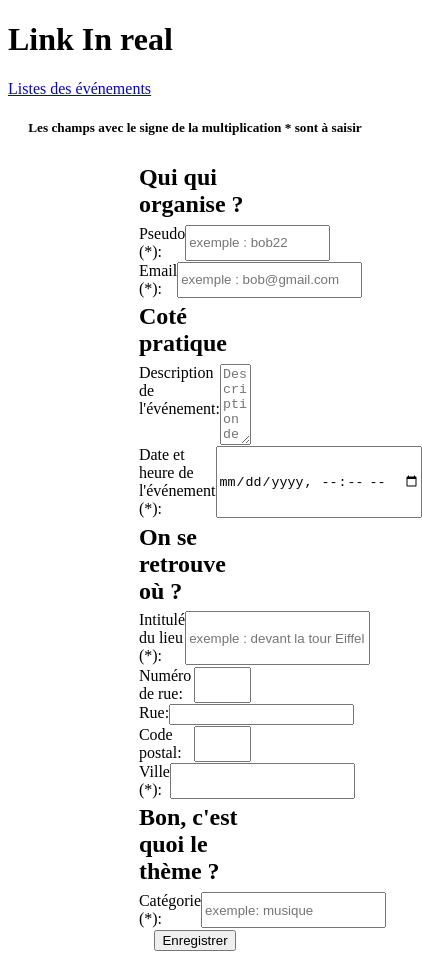
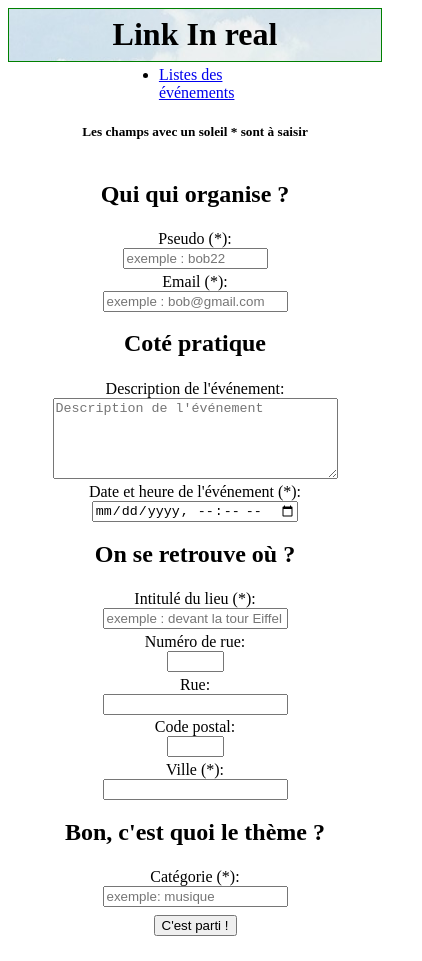
Before and after one commit to Ben-92/linkinreal-front, an Angular app: page /create in a window 390 px wide. Shown: the whole page, 422 px wide, since content can reach past the window. Built offline with nearby package versions, Linux system fonts and the light colour scheme.

Commit message:
ajouts responsive

```diff
--- a/src/app/event-management/event-management.component.css
+++ b/src/app/event-management/event-management.component.css
@@ -18,8 +18,6 @@
     display:flex;
     flex-direction: row;
     justify-content: space-between;
-
-   /* width:80%; */
 
     margin-top:1%;
 }
@@ -43,3 +41,34 @@
 .error-effect-title {
     color:lightcoral
 }
+
+/* for Ipad Pro*/
+@media screen and (max-width: 1024px) {
+
+
+.management-form {
+    width:80%;
+}
+  }
+
+/* for mobile phones and classic Ipad*/
+@media screen and (max-width: 768px) {
+
+.management-form {
+    width:100%;
+}
+
+
+/*form items are themselves container selector of their inner elements. Elements are displayed in row
+and label and input at each side */
+.management-form-elt {
+
+    flex-direction: column;
+    align-items: center;
+}
+
+.error-effect-title {
+    text-align: center;
+}
+
+      }
--- a/src/app/event-management/event-management.component.html
+++ b/src/app/event-management/event-management.component.html
@@ -1,4 +1,5 @@
-<h5 id="advice">Les champs avec le signe de la multiplication * sont à saisir</h5>
+
+<h5 id="advice">Les champs avec un soleil * sont à saisir</h5>
 
 <form [formGroup]="managementForm" (ngSubmit)="onAction(managementForm.value)">
 
@@ -15,11 +16,13 @@
               [ngClass]="{'error-effect':managementForm.get('pseudo').errors && (managementForm.get('pseudo').touched || managementForm.get('pseudo').dirty)}"
               >
     </div>
-    <div *ngIf="managementForm.get('pseudo').errors && (managementForm.get('pseudo').touched || managementForm.get('pseudo').dirty)">
+    <div *ngIf="((managementForm.get('pseudo').errors && (managementForm.get('pseudo').touched || managementForm.get('pseudo').dirty))
+    || (isSubmitted && managementForm.get('pseudo').errors))">
       <div *ngIf="managementForm.get('pseudo').errors.required" class="error-effect-title">
-          Bonjour, qui êtes vous ?
+      Bonjour, qui êtes vous ?
       </div>
     </div>
+
 
 
     <div class="management-form-elt">
@@ -31,9 +34,10 @@
               [ngClass]="{'error-effect':managementForm.get('email').errors && (managementForm.get('email').touched || managementForm.get('email').dirty)}"
               >
     </div>
-    <div *ngIf="managementForm.get('email').errors && (managementForm.get('email').touched || managementForm.get('email').dirty)">
+    <div *ngIf="((managementForm.get('email').errors && (managementForm.get('email').touched || managementForm.get('email').dirty))
+                  || (isSubmitted && managementForm.get('email').errors))">
       <div *ngIf="managementForm.get('email').errors.required" class="error-effect-title">
-        un email..et le contact est plus simple
+      Tout comme vous je hais les spams
       </div>
       <div *ngIf="managementForm.get('email').errors.email" class="error-effect-title">
           Il manque peut être un @...ou alors peut être un "." ?
@@ -59,7 +63,8 @@
               [ngClass]="{'error-effect':managementForm.get('date').errors && (managementForm.get('date').touched || managementForm.get('date').dirty)}"
               >
     </div>
-    <div *ngIf="managementForm.get('date').errors && (managementForm.get('date').touched || managementForm.get('date').dirty)">
+    <div *ngIf="((managementForm.get('date').errors && (managementForm.get('date').touched || managementForm.get('date').dirty))
+                  || (isSubmitted && managementForm.get('date').errors))">
       <div *ngIf="managementForm.get('date').errors.required" class="error-effect-title">
           "Toute cette circulation va me mettre en retard !"
       </div>
@@ -76,7 +81,8 @@
               [ngClass]="{'error-effect':managementForm.get('label').errors && (managementForm.get('label').touched || managementForm.get('label').dirty)}"
               >
     </div>
-    <div *ngIf="managementForm.get('label').errors && (managementForm.get('label').touched || managementForm.get('label').dirty)">
+    <div *ngIf="((managementForm.get('label').errors && (managementForm.get('label').touched || managementForm.get('label').dirty))
+                || (isSubmitted && managementForm.get('label').errors))">
       <div *ngIf="managementForm.get('label').errors.required" class="error-effect-title">
           un indice du lieu de l'activité ?
       </div>
@@ -90,6 +96,12 @@
               maxlength="5"
               id="street-nb">
     </div>
+    <div *ngIf="((managementForm.get('streetNumber').errors && (managementForm.get('streetNumber').touched || managementForm.get('streetNumber').dirty))
+    || (isSubmitted && managementForm.get('streetNumber').errors))">
+      <div *ngIf="managementForm.get('streetNumber').errors.pattern" class="error-effect-title">
+        "donne moi un 1, donne moi un 2, donne moi un nombre..."
+      </div>
+    </div>
 
     <div class="management-form-elt">
       <label for="street">Rue: </label>
@@ -97,6 +109,7 @@
               formControlName="street"
               id="street">
     </div>
+
 
     <div class="management-form-elt">
       <label for="postal-code">Code postal: </label>
@@ -108,6 +121,12 @@
               [ngClass]="{'error-effect':managementForm.get('postalCode').errors && (managementForm.get('postalCode').touched || managementForm.get('postalCode').dirty)}"
               >
     </div>
+    <div *ngIf="((managementForm.get('postalCode').errors && (managementForm.get('postalCode').touched || managementForm.get('postalCode').dirty))
+            || (isSubmitted && managementForm.get('postalCode').errors))">
+      <div *ngIf="managementForm.get('postalCode').errors.pattern" class="error-effect-title">
+          "donne moi un nombre entre 0 et 99999 ..."
+      </div>
+    </div>
 
     <div class="management-form-elt">
       <label for="city">Ville (*): </label>
@@ -117,7 +136,8 @@
               [ngClass]="{'error-effect':managementForm.get('city').errors && (managementForm.get('city').touched || managementForm.get('city').dirty)}"
               >
     </div>
-    <div *ngIf="managementForm.get('city').errors && (managementForm.get('city').touched || managementForm.get('city').dirty)">
+    <div *ngIf="((managementForm.get('city').errors && (managementForm.get('city').touched || managementForm.get('city').dirty))
+                || (isSubmitted && managementForm.get('city').errors))">
       <div *ngIf="managementForm.get('city').errors.required" class="error-effect-title">
           "Je vous vois pas...vous êtes sur qu'on est dans la même ville ?"
       </div>
@@ -134,7 +154,8 @@
               [ngClass]="{'error-effect':managementForm.get('category').errors && (managementForm.get('category').touched || managementForm.get('category').dirty)}"
               >
     </div>
-    <div *ngIf="managementForm.get('category').errors && (managementForm.get('category').touched || managementForm.get('category').dirty)">
+    <div *ngIf="((managementForm.get('category').errors && (managementForm.get('category').touched || managementForm.get('category').dirty))
+                || (isSubmitted && managementForm.get('category').errors))">
       <div *ngIf="managementForm.get('category').errors.required" class="error-effect-title">
           Cinéma, musique, sport...
       </div>
@@ -142,7 +163,7 @@
 
 
     <div class="management-form-elt">
-      <button type="submit" id="submit-button">Enregistrer</button>
+      <button type="submit" id="submit-button">C'est parti !</button>
     </div>
 
 
@@ -150,86 +171,3 @@
 
 
 </form>
-
-    <!--
-    <div *ngIf="managementForm.get('pseudo').errors?.required && (managementForm.get('pseudo').touched || managementForm.get('pseudo').dirty)">
-      Le pseudo est obligatoire
-    </div>
-    -->
-
-      <!--<div *ngIf="pseudo.invalid && (pseudo.dirty || pseudo.touched)"
-        class="error-input">
-          <div *ngIf="name.errors.required">
-             Le pseudo est obligatoire
-          </div>
-      </div>-->
-
-<!--
-    <div class="management-form-elt">
-      <label for="participant-nb">Nombre de participants</label>
-      <input  type="number"
-              formControlName="participantNb"
-              id="participant-nb">
-    </div>
-    -->
-
-<!--
-
-    <label for="event-time">Heure de l'événement: </label>
-    <input type="datetime-local" id="event-time"
-       formControlName="date" value="2018-06-12T19:30"
-       min="2020-01-07T00:00" max="2018-06-14T00:00">
-
-    <label for="post-code">Code postal</label>
-    <input type="number" formControlName="postalCode" id="post-code">
-
-    <label class="xxx">Marque</label>
-    <select formControlName="carBrand" class="xxx">
-      <option  value={{brand.name}} *ngFor="let brand of brandList">{{brand.name}}</option>
-    </select>
-
-    <label class="xxx">Modèle</label>
-    <select formControlName="carModel" class="xxx">
-      <option value={{model.name}} *ngFor="let model of modelList">{{model.name}}</option>
-    </select>
-
-    <label for="year">Année</label>
-    <input type="number" formControlName="year" id="year">
-
-
-    <p>Boite de vitesse :</p>
-    <div>
-      <input type="radio" id="autoChoice"
-      formControlName="gearbox" value="auto">
-      <label for="autoChoice">Automatique</label>
-
-      <input type="radio" id="manualChoice"
-      formControlName="gearbox" value="manual">
-      <label for="manualChoice">Manuelle</label>
-    </div>
-
-    <label for="ext-color">Couleur extérieure</label>
-    <input type="text" formControlName="outerColor" id="ext-color">
-
-    <p>4 roues motrices :</p>
-    <div>
-      <input type="radio" id="fwdChoiceYes"
-      formControlName="fourWheelDrive" value=true>
-      <label for="fwdChoiceYes">Oui</label>
-
-      <input type="radio" id="fwdChoiceNo"
-      formControlName="fourWheelDrive" value=false>
-      <label for="fwdChoiceNo">Non</label>
-
-    </div>
-
-    <label for="description">Descriptif de l'annonce</label>
-    <textarea id="description" formControlName="description"
-            rows="5" cols="33">
-    </textarea>
-
-    <label for="price">Prix</label>
-    <input type="number" formControlName="price" id="price">
-
-    <button type="submit">Enregistrer l'annonce</button>
-    -->
--- a/src/app/top-bar/top-bar.component.css
+++ b/src/app/top-bar/top-bar.component.css
@@ -0,0 +1,21 @@
+#top {
+
+   background-image: url("../../assets/images/Parc.jpg");
+   border : solid 1px green;
+
+}
+
+h1 {
+    text-align: center;
+    padding:2%;
+    margin-top:0;
+    margin-bottom:0;
+}
+
+ul {
+    margin:1% auto;
+    width : 30%;
+
+    display: flex;
+    justify-content: center;
+}
--- a/src/app/top-bar/top-bar.component.html
+++ b/src/app/top-bar/top-bar.component.html
@@ -1,4 +1,9 @@
-<h1>Link In real</h1>
+<div id="top">
+    <h1>Link In real</h1>
+</div>
 
-<nav><a routerLink="">Listes des événements</a></nav>
-<!--<nav><a routerLink="/detail">Détail event (temporaire)</a></nav> -->
+<nav>
+    <ul>
+        <li><a routerLink="">Listes des événements</a></li>
+    </ul>
+</nav>
```
Also changed, not shown: src/app/event-management/event-management.component.ts (+21 -32 lines), src/assets/images/Parc.jpg (added).
